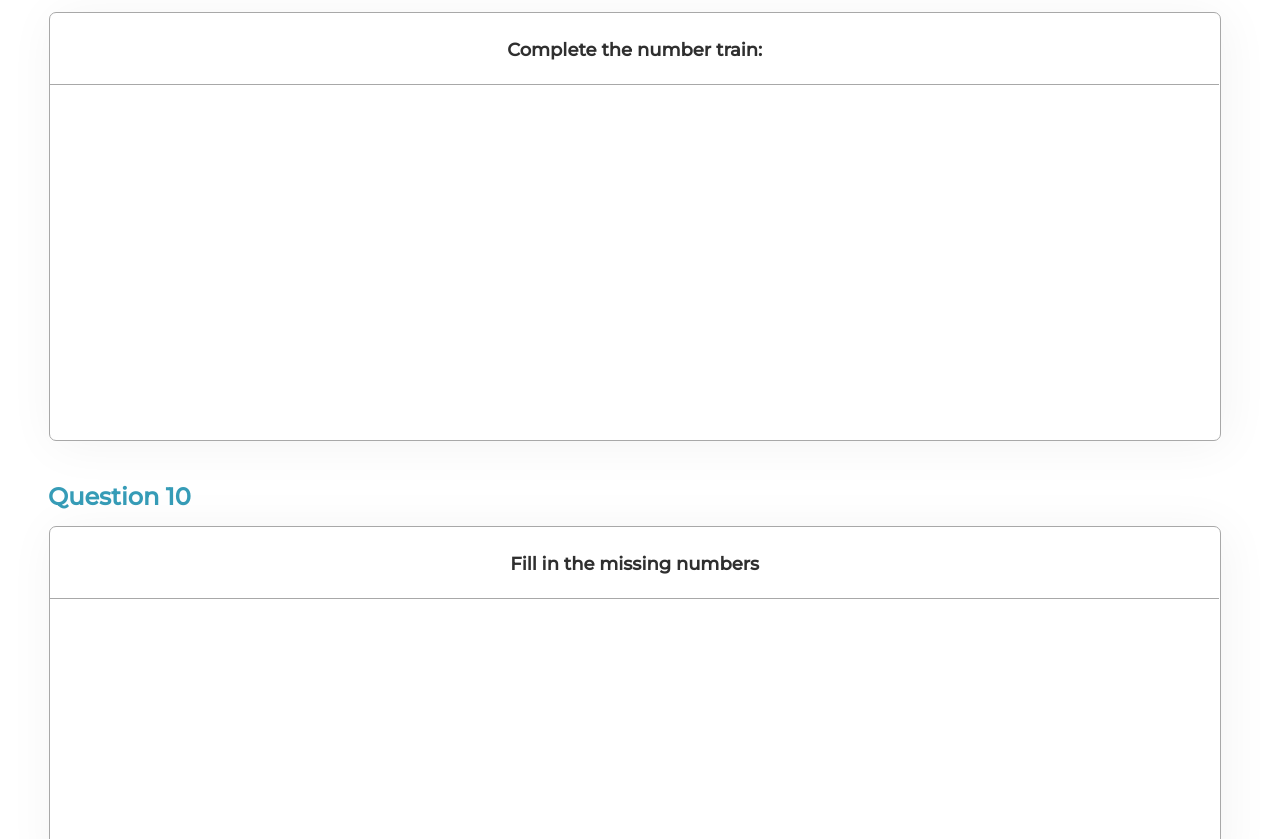
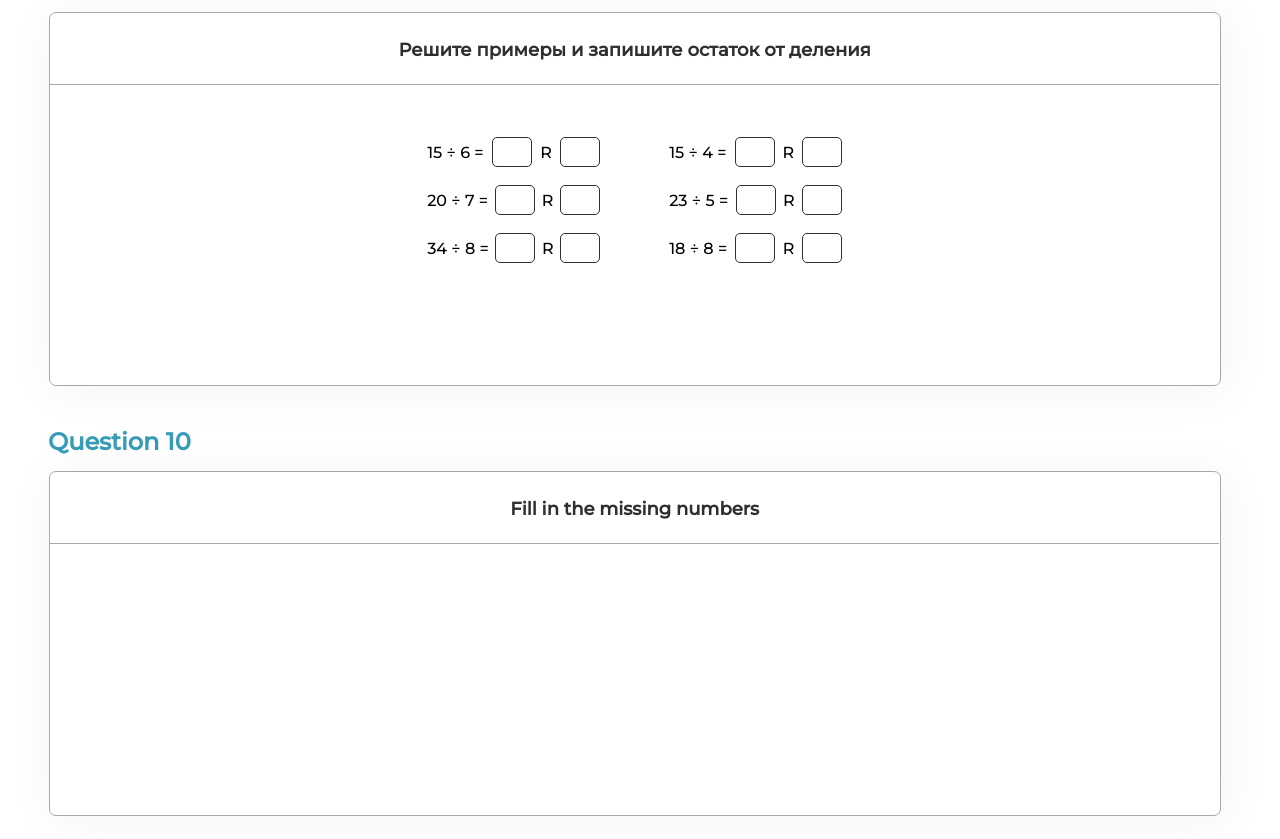
Before and after one commit to BossNumber1/4gradePractithink, a plain HTML site: page RESULT/index.html in a window 1280 px wide. Shown: the part 4240-5079 px from the top of the page. Drawn offline with Linux system fonts and the light colour scheme; a script that the page names is missing.

Commit message:
made the visual part of the 9 question

```diff
--- a/RESULT/index.html
+++ b/RESULT/index.html
@@ -172,9 +172,40 @@
             <div class="question9">
                 <div class="nameTask">Question 9</div>
                 <div class="app9">
-                    <div class="titlePage9">Complete the number train:</div>
+                    <div class="titlePage9">
+                        Решите примеры и запишите остаток от деления
+                    </div>
                     <div class="lineUnderHeading9"></div>
-                    <div class="content9"></div>
+                    <div class="content9">
+                        <div class="leftColumn9">
+                            <div class="top1row9">
+                                15 ÷ 6 = <input type="text" />R
+                                <input type="text" />
+                            </div>
+                            <div class="center1row9">
+                                20 ÷ 7 = <input type="text" />R
+                                <input type="text" />
+                            </div>
+                            <div class="bottom1row9">
+                                34 ÷ 8 = <input type="text" />R
+                                <input type="text" />
+                            </div>
+                        </div>
+                        <div class="rightColumn9">
+                            <div class="top2row9">
+                                15 ÷ 4 = <input type="text" />R
+                                <input type="text" />
+                            </div>
+                            <div class="center2row9">
+                                23 ÷ 5 = <input type="text" />R
+                                <input type="text" />
+                            </div>
+                            <div class="bottom2row9">
+                                18 ÷ 8 = <input type="text" />R
+                                <input type="text" />
+                            </div>
+                        </div>
+                    </div>
                 </div>
             </div>
             <div class="question10">
--- a/RESULT/styles/question9.css
+++ b/RESULT/styles/question9.css
@@ -1,6 +1,6 @@
 .app9 {
     width: 1170px;
-    height: 427px;
+    height: 372px;
     left: calc(50% - 1170px / 2);
     top: 10px;
     box-shadow: 4px 4px 50px rgba(0, 0, 0, 0.05);
@@ -33,40 +33,53 @@
 /* content styles */
 
 .content9 {
-    top: 133px;
-    left: calc(50% - 758.8px / 2);
-    width: 758.8px;
-    height: 174px;
+    top: 102px;
+    left: calc(50% - 415px / 2);
+    width: 415px;
+    height: 130px;
 
     /* border: 1px solid gray; */
-}
-
-.train {
-    width: 758.8px;
-    height: 62.2px;
-
-    /* transform: matrix(-1, 0, 0, 1, 0, 0); */
-
-    /* border: 1px solid; */
 
     display: flex;
-    /* flex-direction: row; */
     align-items: center;
     justify-content: space-between;
 }
 
-.wagons {
-    top: 50px;
-    left: calc(50% - 330px / 2);
-    width: 330px;
-    height: 62.2px;
+.leftColumn9,
+.rightColumn9 {
+    width: 173px;
+    height: 130px;
+    /* border: 1px solid red; */
 
+    /* display: flex;
+    align-items: center;
+    justify-content: space-between; */
+}
+
+.content9 input {
+    width: 40px;
+    height: 30px;
     display: flex;
-    /* flex-direction: row; */
+    flex-direction: row;
+    justify-content: center;
+    align-items: center;
+    padding: 6px 16px;
+    border: 1px solid #2f2f2f;
+    border-radius: 5px;
+    box-sizing: border-box;
+    text-align: center;
+}
+
+.top1row9,
+.center1row9,
+.bottom1row9,
+.top2row9,
+.center2row9,
+.bottom2row9 {
+    display: flex;
     align-items: center;
     justify-content: space-between;
+
+    /* border: 1px solid green; */
+    margin-bottom: 18px;
 }
-
-.wagons div {
-    cursor: grab;
-}
```
